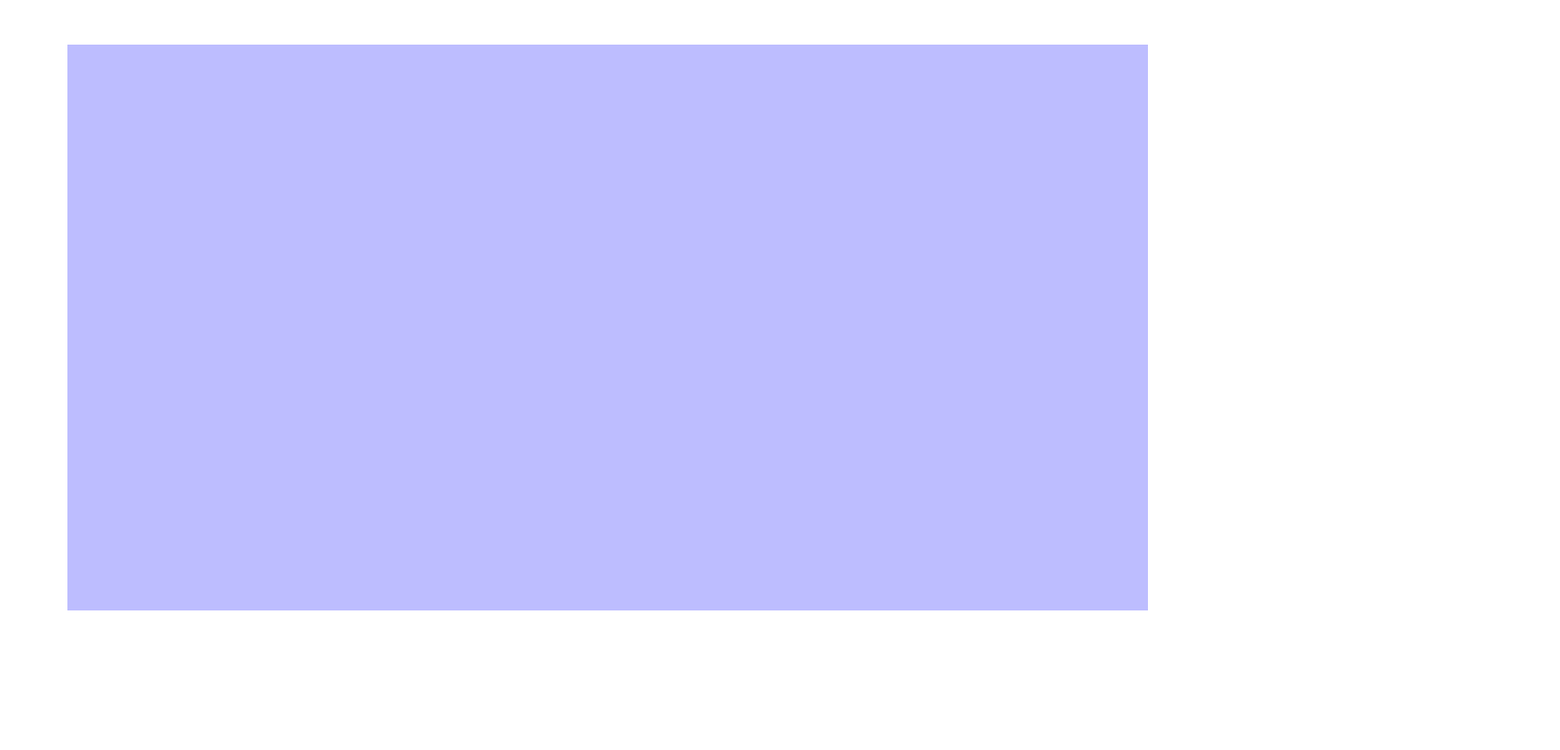
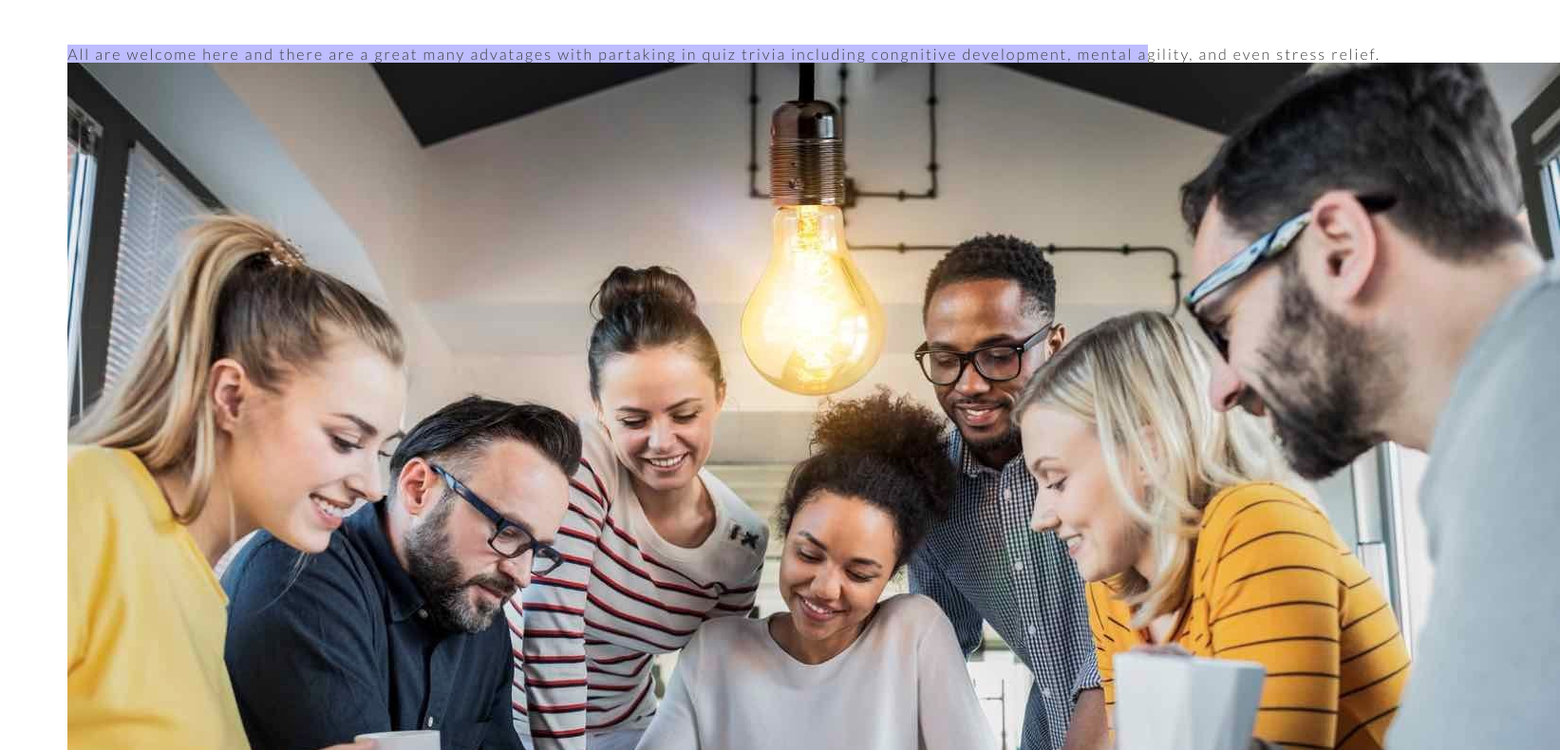
Before and after one commit to ProgramCodeMasterA/top-quiz, a plain HTML site: page index.html in a window 1280 px wide. Shown: the part 102-892 px from the top of the page at 95% size, 1643 px wide, since content can reach past the window. Before the commit the page ends 816 px from the top, so only its background shows below. Drawn offline with Linux system fonts and the light colour scheme.

Commit message:
Add quiz trivia example section, Add joyous quiz group image

```diff
--- a/index.html
+++ b/index.html
@@ -26,8 +26,16 @@
 
     <!-- Main content -->
     <main>
-
-
+        <section class="quiz-trivia-example-container">
+            <div class="quiz-trivia-example">
+                <p class="quiz-trivia-benefits">All are welcome here and there are a great many advatages with partaking
+                    in quiz trivia including congnitive development, mental agility, and even stress relief.</p>
+            </div>
+            <figure class="quiz-trivia-example">
+                <img src="assets/images/joyous-quiz-group-image.jpg"
+                    alt="image of people having fun partaking in a quick quiz" class="quiz-group-image">
+            </figure>
+        </section>
 
     </main>
 
```
Also changed, not shown: assets/images/joyous-quiz-group-image.jpg (added).
